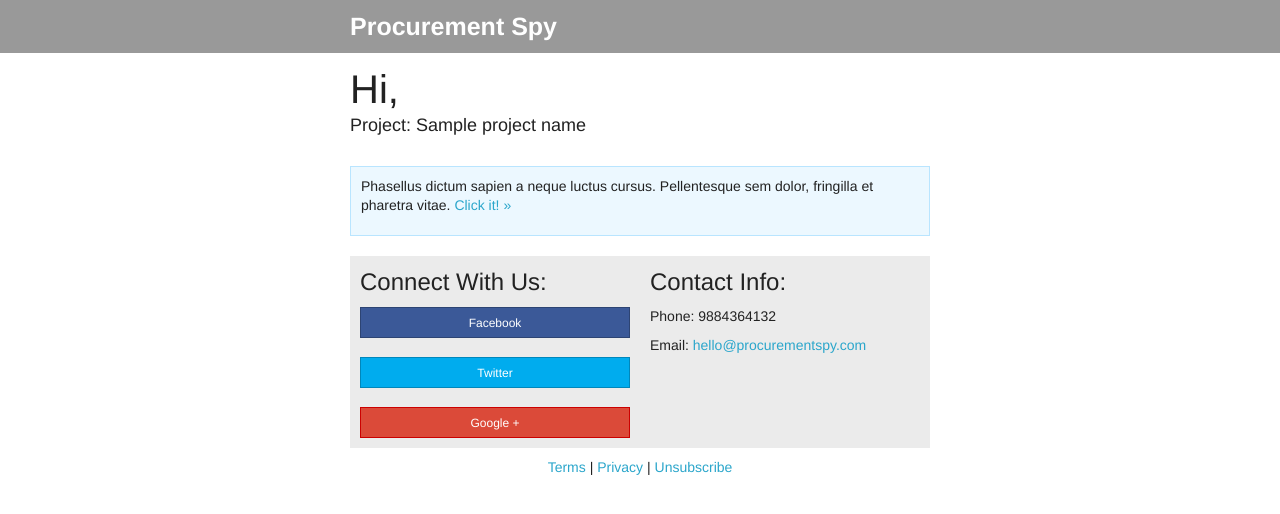
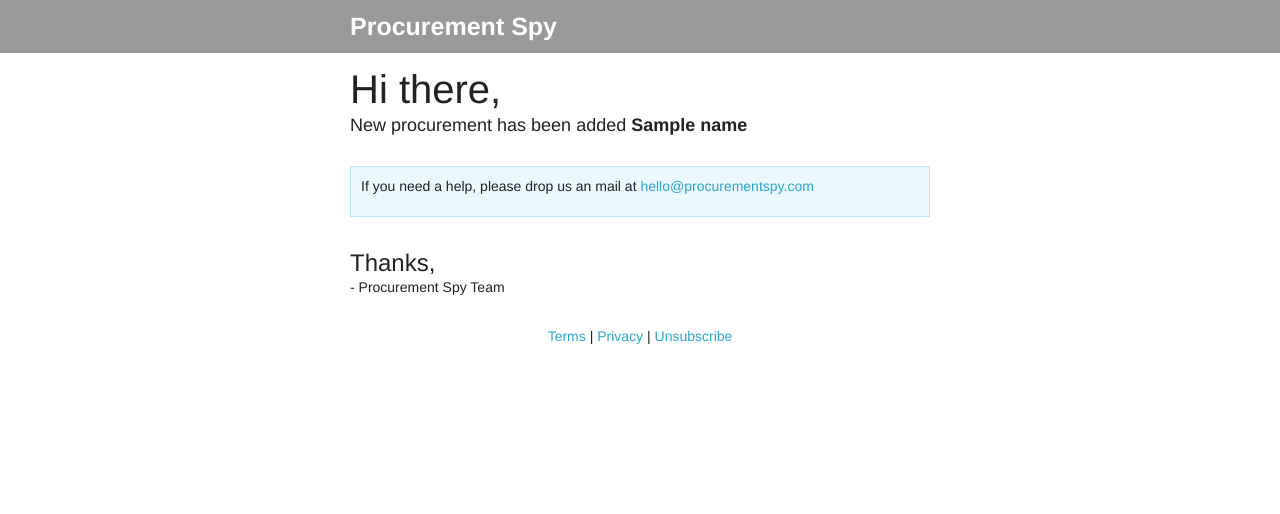
Before and after one commit to code-for-india/procurement-spyder, a Flask app: template templates/subscription-template.html in a window 1280 px wide. Shown: the top 514 px of the page. Run offline with Flask 2, Linux system fonts and the light colour scheme; the template is opened without the code that fills it: most values are stand-ins (such as "Sample title", 1, 10 or a date in 2020).

Commit message:
Updated.

```diff
--- a/templates/subscription-template.html
+++ b/templates/subscription-template.html
@@ -830,8 +830,8 @@
                       <table class="twelve columns">
                         <tr>
                           <td>
-                            <h1>Hi,</h1>
-                						<p class="lead">Project: {{projectName}}</p>
+                            <h1>Hi there,</h1>
+                						<p class="lead">New procurement has been added <strong>{{name}}</strong></p>
                           </td>
                           <td class="expander"></td>
                         </tr>
@@ -848,7 +848,7 @@
 											<table class="twelve columns">
 												<tr>
 													<td class="panel">
-                            <p>Phasellus dictum sapien a neque luctus cursus. Pellentesque sem dolor, fringilla et pharetra vitae. <a href="#">Click it! »</a></p>
+														<p>If you need a help, please drop us an mail at <a href="mailto:hello@procurementspy.com">hello@procurementspy.com</a></p>
 													</td>
 													<td class="expander"></td>
 												</tr>
@@ -858,66 +858,24 @@
 									</tr>
 								</table>
 
-                <table class="row footer">
+								<table class="row">
 									<tr>
-                    <td class="wrapper">
+										<td class="wrapper last">
 
 											<table class="six columns">
 												<tr>
-                          <td class="left-text-pad">
-
-                            <h5>Connect With Us:</h5>
-
-                            <table class="tiny-button facebook">
-                              <tr>
-                                <td>
-                                  <a href="#">Facebook</a>
-                                </td>
-                              </tr>
-                            </table>
-
-                            <br>
-
-                            <table class="tiny-button twitter">
-                              <tr>
-                                <td>
-                                  <a href="#">Twitter</a>
-                                </td>
-                              </tr>
-                            </table>
-
-                            <br>
-
-                            <table class="tiny-button google-plus">
-                              <tr>
-                                <td>
-                                  <a href="#">Google +</a>
-                                </td>
-                              </tr>
-                            </table>
-
+													<td class="last right-text-pad">
+														<h5>Thanks,</h5>
+														<p>- Procurement Spy Team</p>
+														<p></p>
 													</td>
 													<td class="expander"></td>
 												</tr>
 											</table>
 										</td>
-
-                    <td class="wrapper last">
-
-                      <table class="six columns">
-                        <tr>
-                          <td class="last right-text-pad">
-                            <h5>Contact Info:</h5>
-                            <p>Phone: 9884364132</p>
-                            <p>Email: <a href="mailto:hello@procurementspy.com">hello@procurementspy.com</a></p>
-                          </td>
-                          <td class="expander"></td>
 									</tr>
 								</table>
 
-                    </td>
-                  </tr>
-                </table>
 
 
                 <table class="row">
```
Also changed, not shown: templates/welcome-template.html (+9 -50 lines). Lines whose indentation alone changed are shown as unchanged.
